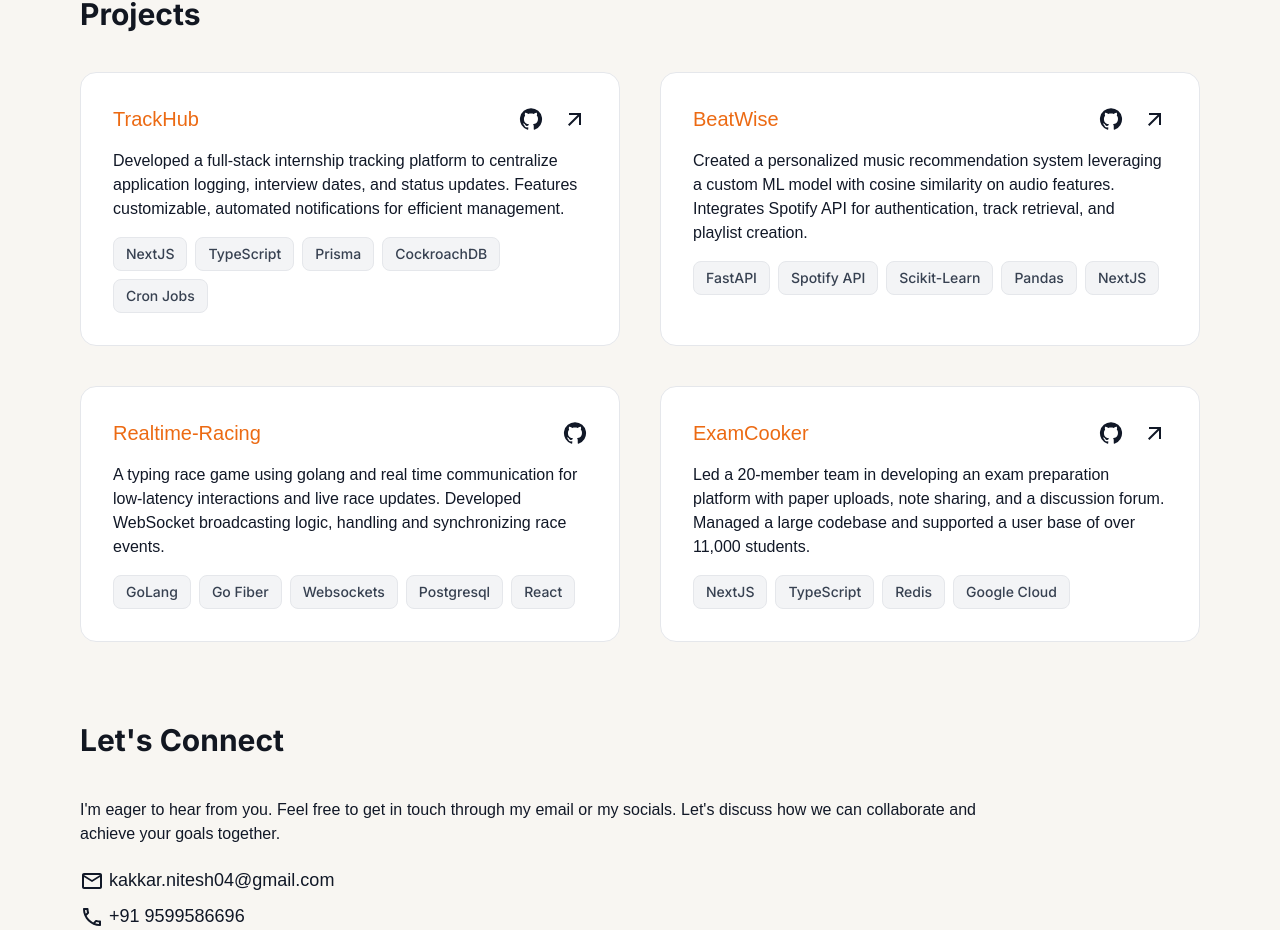
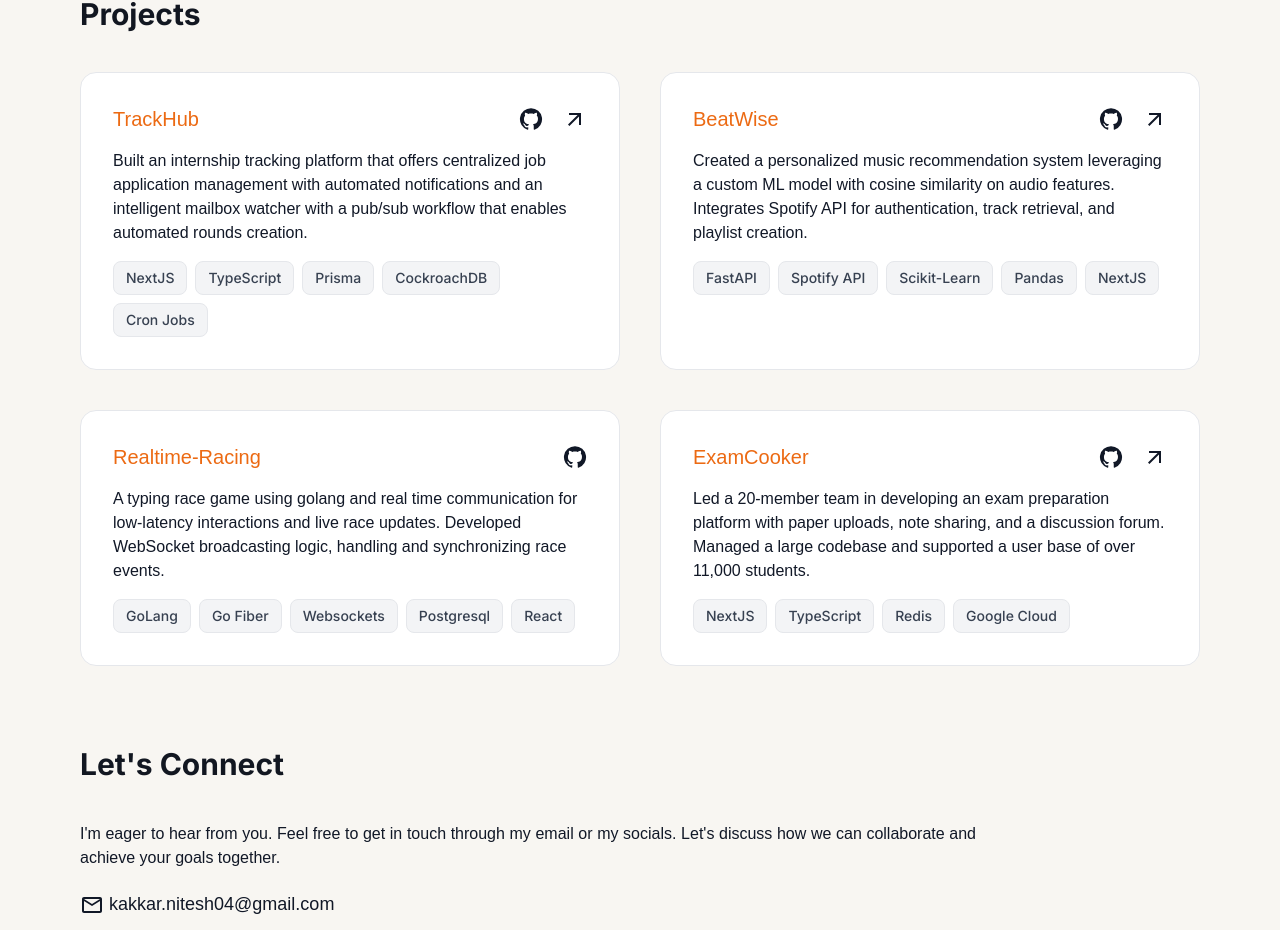
Before and after one commit to Nitesh-04/portfolio-website, a Next.js app: page / in a window 1280 px wide. Shown: the part 1949-2879 px from the top of the page. Built offline with nearby package versions, Linux system fonts and the light colour scheme; a web font is replaced by a local one.

Commit message:
chore: edit pjt trackhub

```diff
--- a/app/_components/Projects.tsx
+++ b/app/_components/Projects.tsx
@@ -73,7 +73,7 @@ const projects = [
   {
     "id": 1,
     "Name": "TrackHub",
-    "Description": "Developed a full-stack internship tracking platform to centralize application logging, interview dates, and status updates. Features customizable, automated notifications for efficient management.",
+    "Description": "Built an internship tracking platform that offers centralized job application management with automated notifications and an intelligent mailbox watcher with a pub/sub workflow that enables automated rounds creation. ",
     "Tech": ["NextJS", "TypeScript", "Prisma", "CockroachDB", "Cron Jobs"],
     "Link": "https://github.com/Nitesh-04/track-hub",
     "RedirectLink": "https://trackhub.niteshkakkar.tech/"
```
